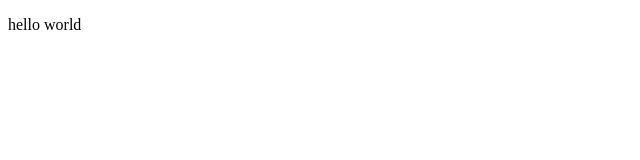
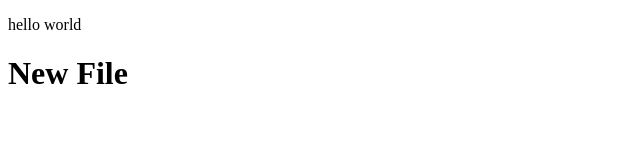
Before and after one commit to VitaliiVeshtobei/github-new, a plain HTML site: page index.html in a window 1280 px wide. Shown: the whole page, without its empty margins (0-640 px from the left). Drawn offline with Linux system fonts and the light colour scheme.

Commit message:
Добавил заголовок

```diff
--- a/index.html
+++ b/index.html
@@ -8,6 +8,7 @@
 </head>
 <body>
     <p>hello world</p>
+    <h1>New File</h1>
 
 </body>
 </html>
```
